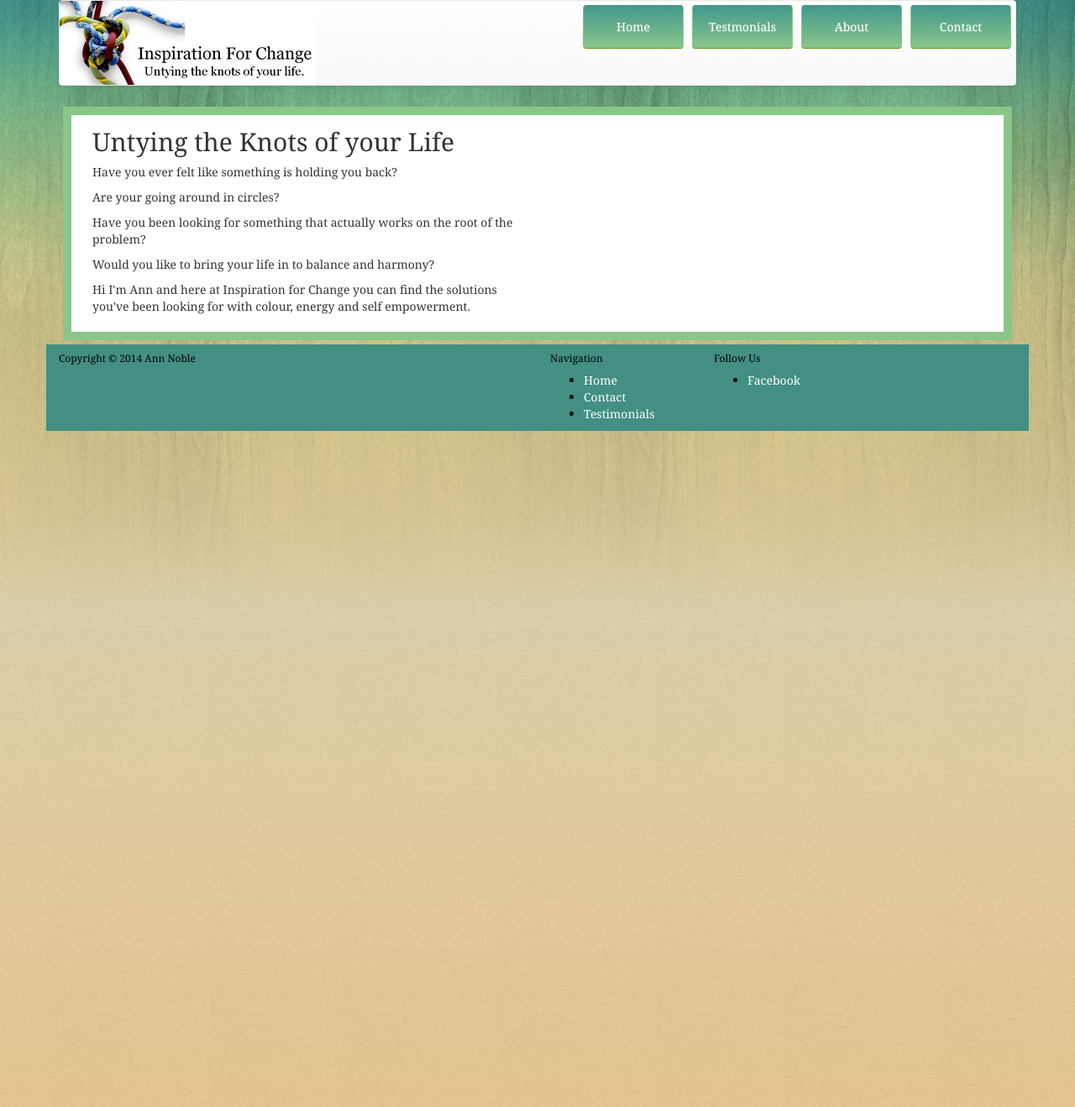
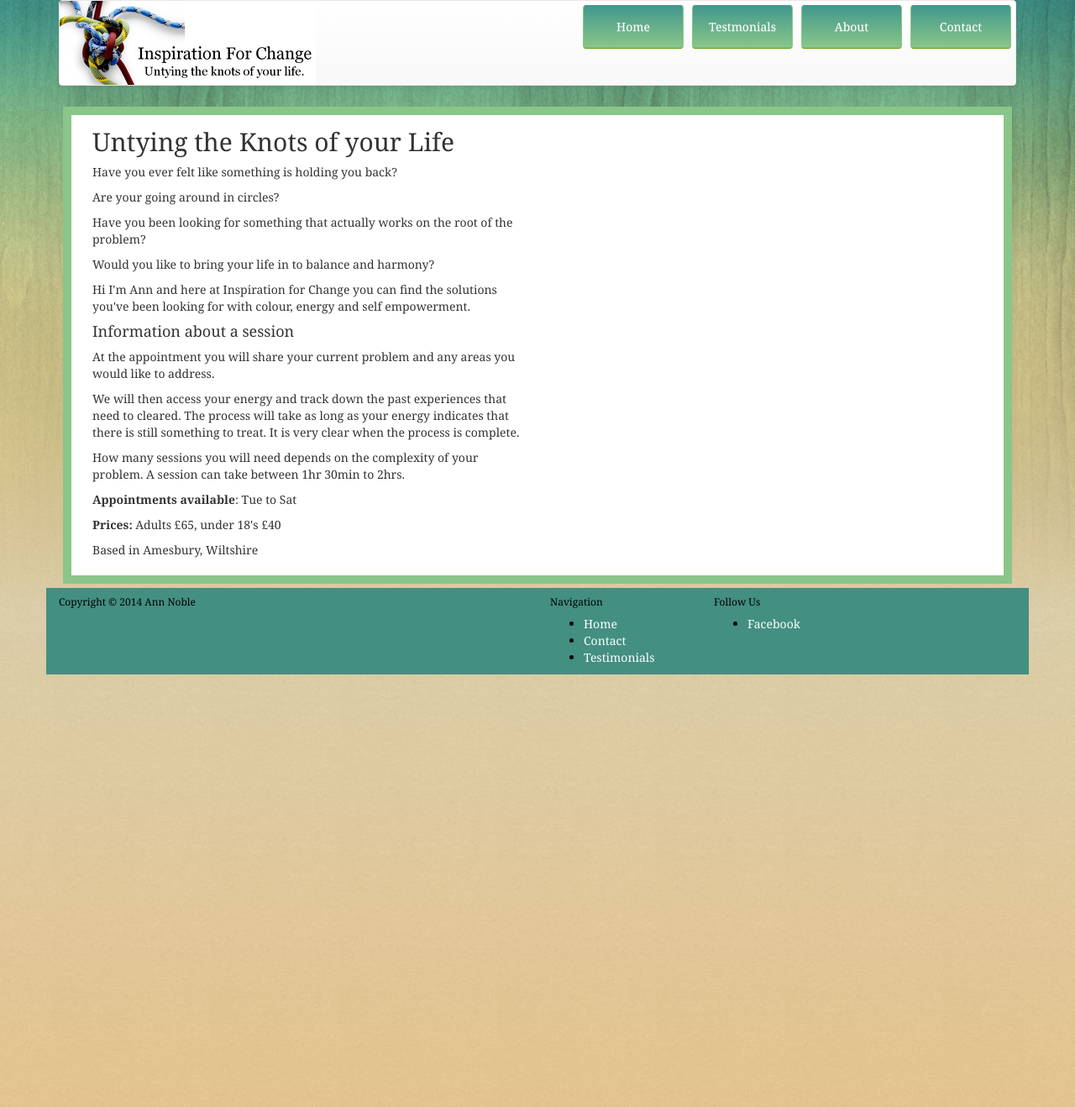
Before and after one commit to designerwebhosting/inspirationforchange, a Jekyll site: the page built from about.md, in a window 1280 px wide. Shown: the whole page at 84% size. Built offline with Jekyll 4.4.1, drawn with Linux system fonts in a browser that asks for light colours; nearby versions of some CDN libraries.

Commit message:
Updated 'about.md' via CloudCannon

```diff
--- a/about.md
+++ b/about.md
@@ -19,3 +19,17 @@ Have you been looking for something that actually works on the root of the probl
 Would you like to bring your life in to balance and harmony?
 
 Hi I&#39;m Ann and here at Inspiration for Change you can find the solutions you&#39;ve been looking for with colour, energy and self empowerment.
+
+#### Information about a session
+
+At the appointment you will share your current problem and any areas you would like to address.
+
+We will then access your energy and track down the past experiences that need to cleared. The process will take as long as your energy indicates that there is still something to treat. It is very clear when the process is complete.
+
+How many sessions you will need depends on the complexity of your problem. A session can take between 1hr 30min to 2hrs.
+
+**Appointments available**: Tue to Sat
+
+**Prices:** Adults &pound;65, under 18&#39;s &pound;40
+
+Based in Amesbury, Wiltshire
```
